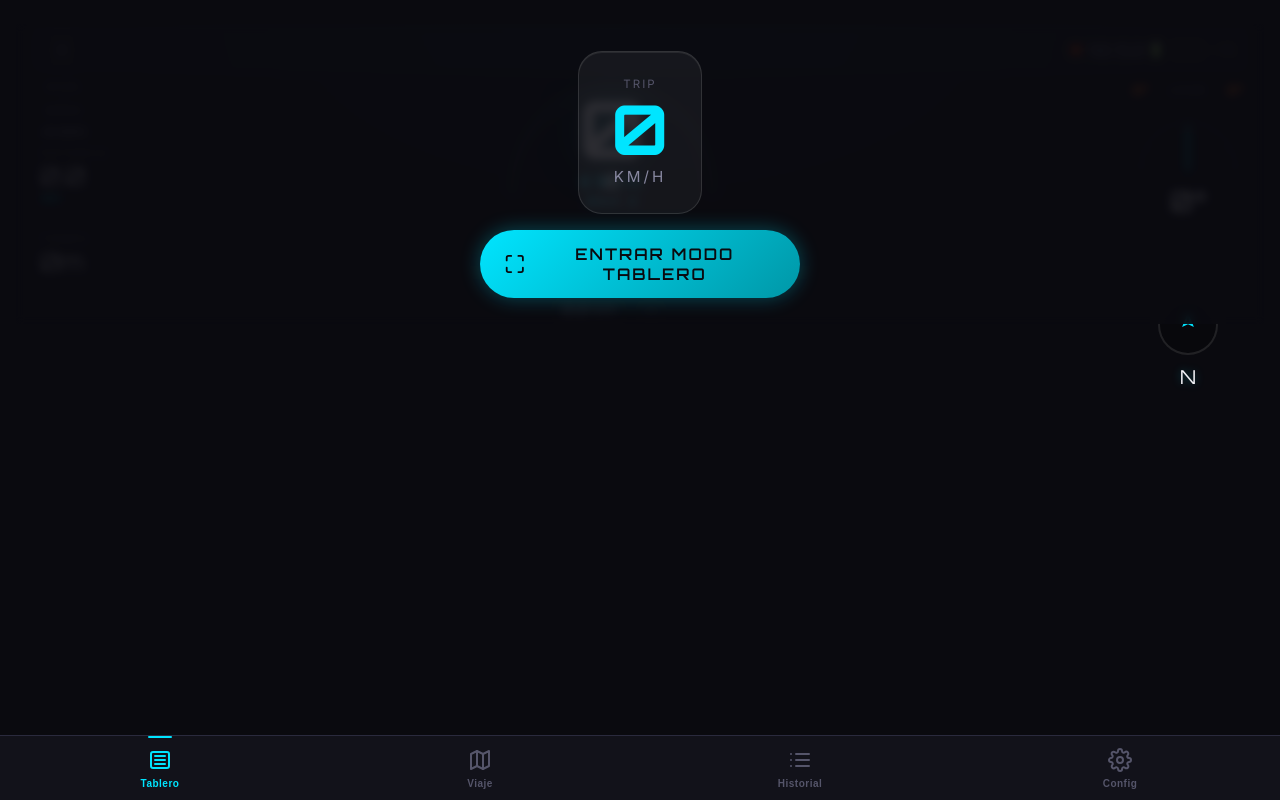
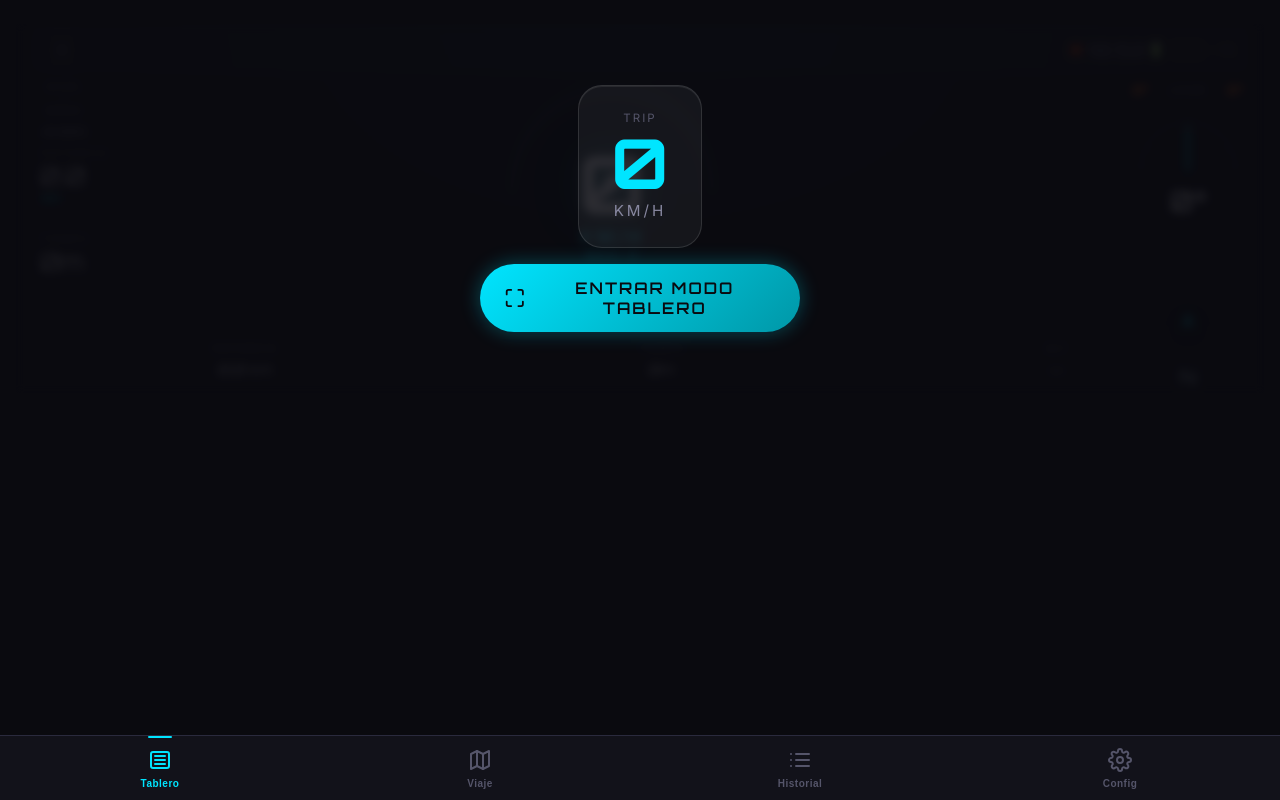
Before and after one commit to lisandro-flores/velocimetro, a website built with Vite: page index.html in a window 1280 px wide. Built offline with nearby package versions, Linux system fonts and the light colour scheme; no server answers.

Commit message:
style: move trip info to bottom bar and fix g-force track height

```diff
--- a/src/components/dashboard.ts
+++ b/src/components/dashboard.ts
@@ -31,6 +31,7 @@
   private touringDistanceEl!: HTMLElement;
   private touringDistUnitEl!: HTMLElement;
   private touringTimeEl!: HTMLElement;
+  private bottomTimeEl!: HTMLElement;
   private touringCompassArrow!: HTMLElement;
   private touringCompassText!: HTMLElement;
 
@@ -100,7 +101,9 @@
         return `${mins}m`;
       };
       // elapsedTime is in seconds
-      this.touringTimeEl.textContent = formatTime(data.elapsedTime || 0);
+      const timeStr = formatTime(data.elapsedTime || 0);
+      this.touringTimeEl.textContent = timeStr;
+      if (this.bottomTimeEl) this.bottomTimeEl.textContent = timeStr;
     }
 
     if (this.maxSpeedValueEl && data.maxSpeed !== undefined) {
@@ -292,16 +295,6 @@
               <div class="dash-max-speed" style="font-size: 0.8rem; color: var(--accent-cyan); margin-top: -5px; font-weight: 600; letter-spacing: 1px;">
                 MAX: <span id="dash-max-speed-value">0</span>
               </div>
-              <div class="dash-info-row">
-                <div class="dash-info-item">
-                  <span class="dash-info-label">${t('dash.trip')}</span>
-                  <span class="dash-info-value" id="dash-distance">0 m</span>
-                </div>
-                <div class="dash-info-item">
-                  <span class="dash-info-label">${t('dash.alt')}</span>
-                  <span class="dash-info-value" id="dash-altitude">--</span>
-                </div>
-              </div>
             </div>
           </div>
 
@@ -345,6 +338,22 @@
             </div>
           </div>
         </div>
+
+        <!-- Bottom Bar: Trip Info -->
+        <div class="dash-bottom-bar">
+          <div class="dash-info-item">
+            <span class="dash-info-label">${t('trip.distance')}</span>
+            <span class="dash-info-value" id="dash-distance">0 m</span>
+          </div>
+          <div class="dash-info-item">
+            <span class="dash-info-label">${t('trip.time')}</span>
+            <span class="dash-info-value" id="dash-bottom-time">00:00</span>
+          </div>
+          <div class="dash-info-item">
+            <span class="dash-info-label">${t('dash.alt')}</span>
+            <span class="dash-info-value" id="dash-altitude">--</span>
+          </div>
+        </div>
       </div>
     `;
 
@@ -368,6 +377,7 @@
     this.touringDistanceEl = this.container.querySelector('#dash-touring-distance')!;
     this.touringDistUnitEl = this.container.querySelector('#dash-touring-dist-unit')!;
     this.touringTimeEl = this.container.querySelector('#dash-touring-time')!;
+    this.bottomTimeEl = this.container.querySelector('#dash-bottom-time')!;
     this.touringCompassArrow = this.container.querySelector('.touring-compass-arrow') as HTMLElement;
     this.touringCompassText = this.container.querySelector('#dash-touring-compass-text') as HTMLElement;
 
--- a/src/style.css
+++ b/src/style.css
@@ -1523,14 +1523,19 @@
   font-weight: 600;
 }
 
+/* — Bottom Bar (Distance, Time, Alt) — */
+.dash-bottom-bar {
+  display: flex;
+  justify-content: space-around;
+  align-items: center;
+  padding: var(--space-sm) 0;
+  border-top: 1px solid rgba(255, 255, 255, 0.06);
+  margin-top: var(--space-xs);
+  flex-shrink: 0;
+}
+
 .dash-info-row {
-  display: flex;
-  gap: var(--space-lg);
-  margin-top: auto;
-  padding-top: var(--space-sm);
-  border-top: 1px solid rgba(255, 255, 255, 0.06);
-  width: 100%;
-  justify-content: center;
+  display: none; /* Removed from center, now in bottom bar */
 }
 
 .dash-info-item {
```
